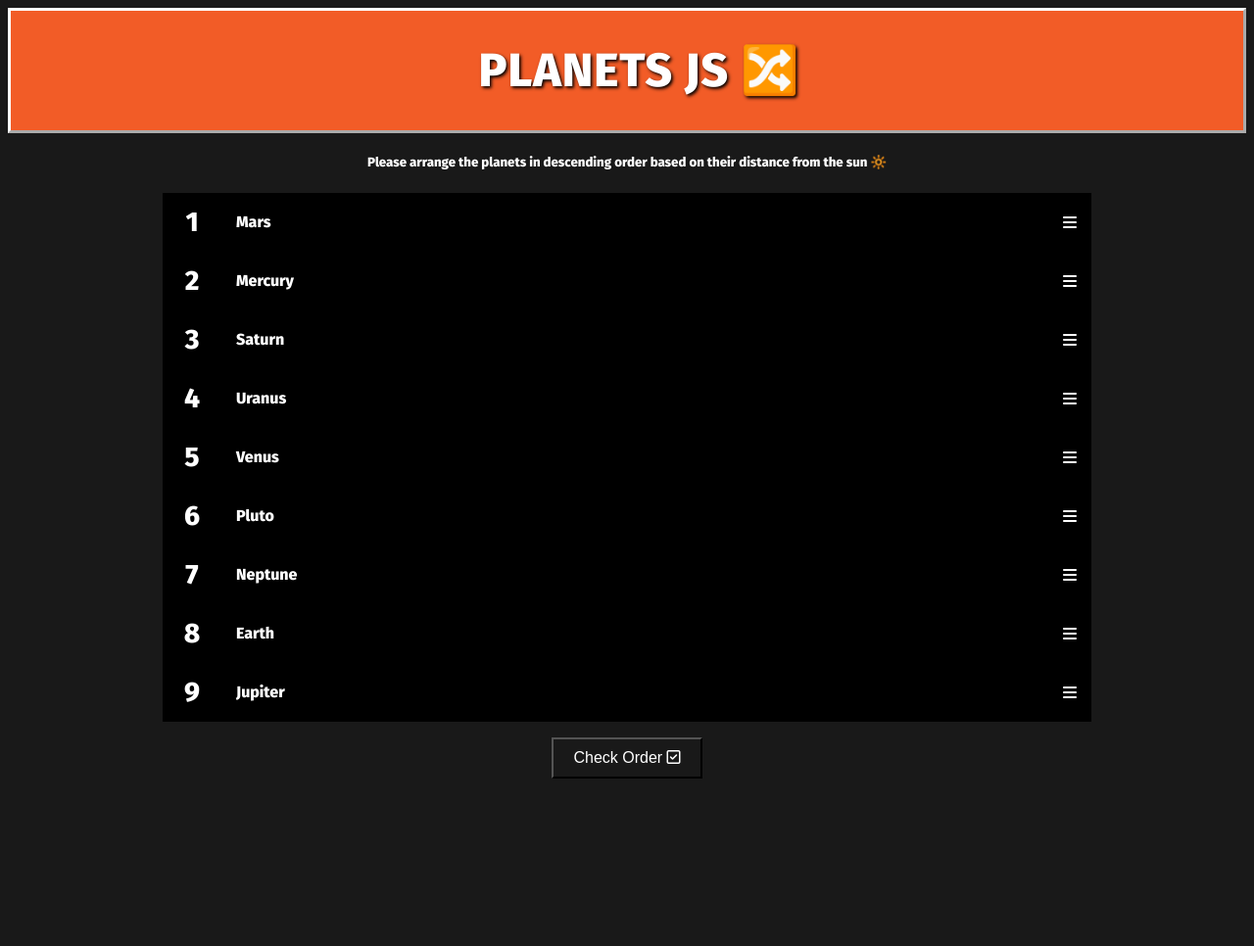
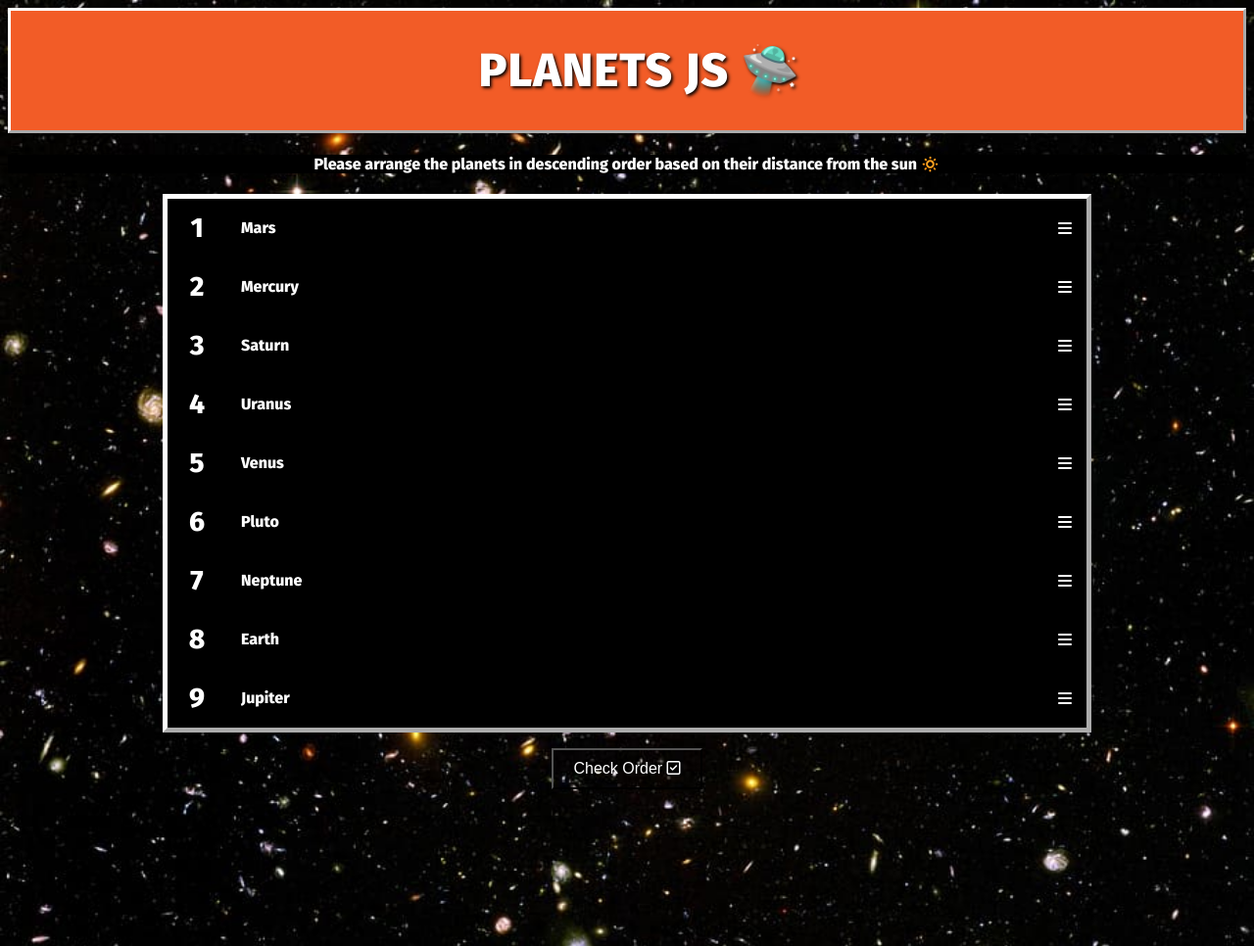
Before and after one commit to odify/Planets_JS, a plain HTML site: page index.html in a window 1280 px wide. Shown: the whole page at 98% size. Drawn offline with Linux system fonts and the light colour scheme.

Commit message:
background-img

```diff
--- a/assets/css/style.css
+++ b/assets/css/style.css
@@ -1,7 +1,9 @@
 body{
     font-family: Fira Sans, serif;
     font-weight: 800;
-    background-color: #191919;
+    background-image: url(../img/uni.jpg);
+    background-repeat: no-repeat;
+    background-size: cover;
     color: #fff;
     scroll-behavior: smooth;
 }
@@ -10,6 +12,9 @@ header{
     background-color: #F25c27;
     text-align: center;
     border: 3px outset #fff;
+}
+h4{
+  background-color: #000;
 }
 .headline{
     font-size: 3em;
@@ -40,6 +45,7 @@ section{
 .draggable-list {
   padding: 0;
   list-style-type: none;
+  border: 5px outset #fff;
 }
 .draggable-list li {
   background-color: #000;
--- a/assets/js/main.js
+++ b/assets/js/main.js
@@ -1,4 +1,5 @@
 // Simple Vanilla JS for creating a sortable list...
+
 
 const draggable_list = document.getElementById('draggable-list');
 const check = document.getElementById('check');
@@ -12,6 +13,7 @@ const nearestPlanet = [
   'Uranus',
   'Neptune',
   'Pluto'
+
 ];
 
 const listItems = [];
--- a/index.html
+++ b/index.html
@@ -13,10 +13,10 @@
 
 <body>
     <header>
-        <h1 class="headline">Planets JS &#128256;</h1>
+        <h1 class="headline">Planets JS &#128760;</h1>
     </header>
     <main>
-        <h5>Please arrange the planets in descending order based on their distance from the sun &#128262;</h5>
+        <h4>Please arrange the planets in descending order based on their distance from the sun &#128261;</h4>
         <section>
             <ul class="draggable-list" id="draggable-list"></ul>
         </section>
```
Also changed, not shown: assets/img/uni.jpg (added).
